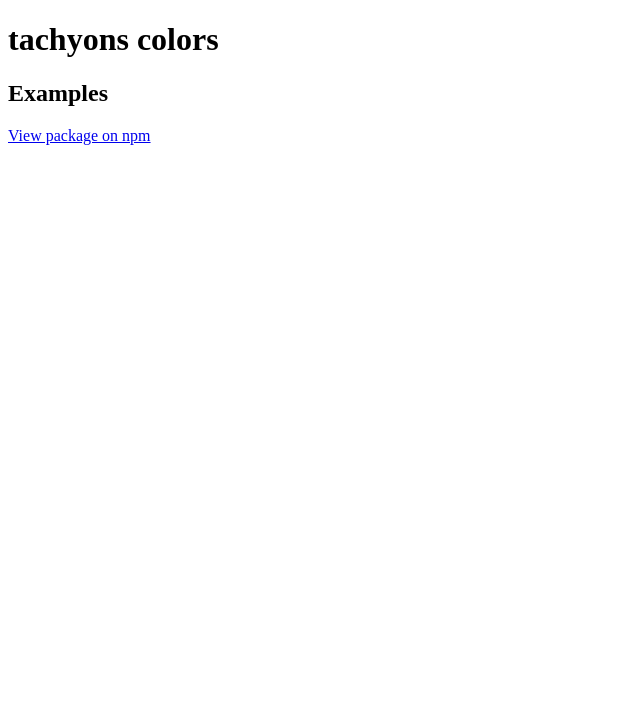
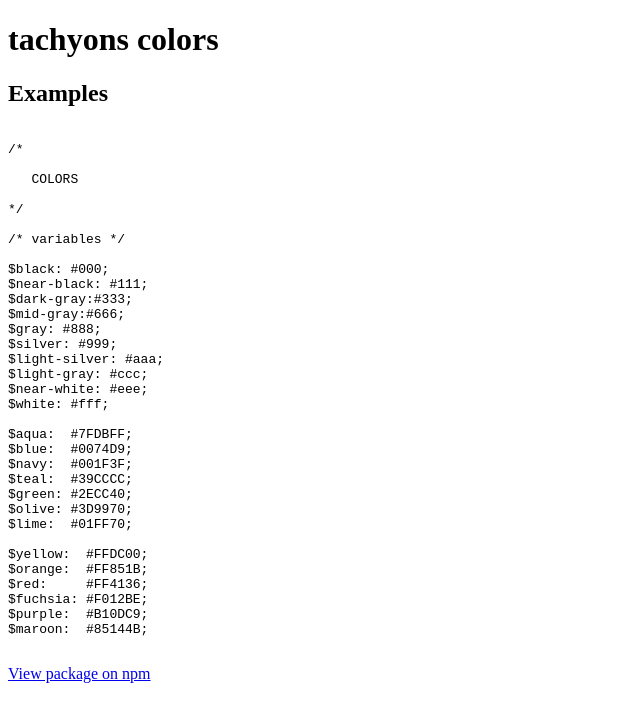
Before and after one commit to tachyons-css/tachyons-colors, a website: page index.html in a window 1280 px wide. Shown: the whole page, without its empty margins (0-640 px from the left). Drawn offline with Linux system fonts and the light colour scheme.

Commit message:
Automatically adds code example and base for visual docs

```diff
--- a/index.html
+++ b/index.html
@@ -13,6 +13,44 @@
   <body>
     <h1>tachyons colors</h1>
     <h2>Examples</h2>
+
+    <pre>
+<code>
+/*
+
+   COLORS
+
+*/
+
+/* variables */
+
+$black: #000;
+$near-black: #111;
+$dark-gray:#333;
+$mid-gray:#666;
+$gray: #888;
+$silver: #999;
+$light-silver: #aaa;
+$light-gray: #ccc;
+$near-white: #eee;
+$white: #fff;
+
+$aqua:  #7FDBFF;
+$blue:  #0074D9;
+$navy:  #001F3F;
+$teal:  #39CCCC;
+$green: #2ECC40;
+$olive: #3D9970;
+$lime:  #01FF70;
+
+$yellow:  #FFDC00;
+$orange:  #FF851B;
+$red:     #FF4136;
+$fuchsia: #F012BE;
+$purple:  #B10DC9;
+$maroon:  #85144B;
+</code>
+</pre>
     <a href="http://npmjs.org/package/tachyons-colors" title="tachyons-colors">View package on npm</a>
   </body>
 </html>
```
